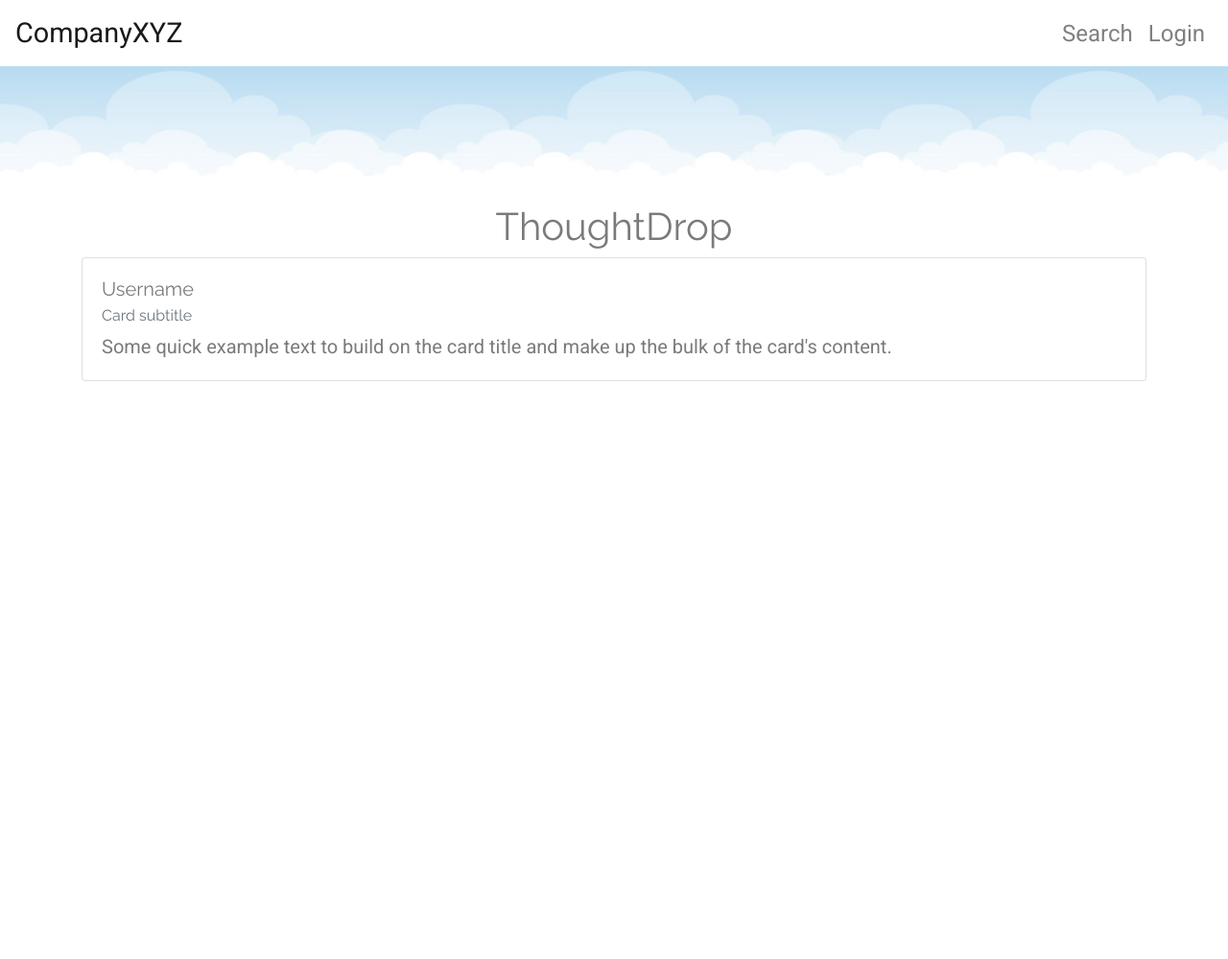
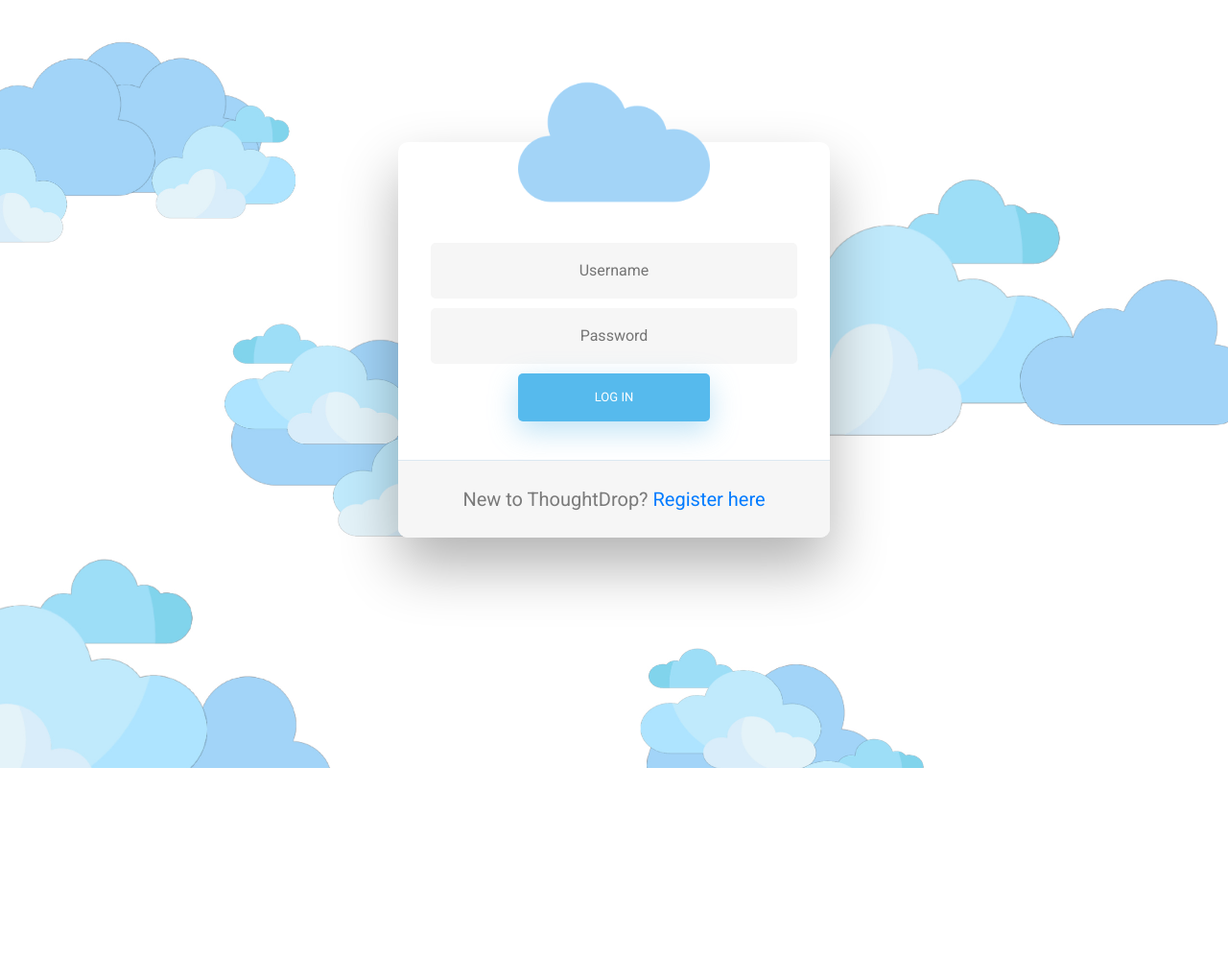
Before and after one commit to dev-drop/ThoughtDrop, a PHP site: page / in a window 1280 px wide. Shown: the top 999 px of the page at 96% size. After the commit the page ends 800 px from the top, so only its background shows below. Run offline with PHP 8.4, Linux system fonts and the light colour scheme; some libraries are stand-ins or nearby versions.

Commit message:
Renamed login to index.php & main page to home.php

```diff
--- a/index.php
+++ b/index.php
@@ -7,64 +7,50 @@
     <link rel="stylesheet" href="https://stackpath.bootstrapcdn.com/bootstrap/4.1.3/css/bootstrap.min.css" integrity="sha384-MCw98/SFnGE8fJT3GXwEOngsV7Zt27NXFoaoApmYm81iuXoPkFOJwJ8ERdknLPMO" crossorigin="anonymous">
     <link rel="stylesheet" href="https://use.fontawesome.com/releases/v5.5.0/css/all.css" integrity="sha384-B4dIYHKNBt8Bc12p+WXckhzcICo0wtJAoU8YZTY5qE0Id1GSseTk6S+L3BlXeVIU" crossorigin="anonymous">
     <link href="https://fonts.googleapis.com/css?family=Raleway|Roboto" rel="stylesheet">
-    <script src="//code.jquery.com/jquery-1.11.1.min.js"></script>
+
 
     <link rel="stylesheet" href="styles/main.css">
 
 
 </head>
-<body data-spy="scroll" data-target=".navbar-light" data-offset="300">
+<body class="loginpage">
+
+<div>
+  <div class="wrapper">
+    <div id="formContent">
+      <!-- Tabs Titles -->
+
+      <!-- Icon -->
+      <div class="fadeIn first">
+        <img src="images/cloud.png" id="icon" alt="ThoughtDrop" />
+      </div>
+
+      <!-- Login Form -->
+      <form class="loginform" action="#" method="POST">
+        <input type="text" name="username" placeholder="Username">
+        <input type="text" name="password" placeholder="Password">
+        <input type="submit" value="Log In">
+      </form>
 
 
+      <!-- Registration Form -->
+      <form class="registrationform" action="#" method="POST">
+        <input type="text" name="id" placeholder="Enter Your Employee ID">
+        <input type="text" name="name" placeholder="Enter Your User Name">
+        <input type="text" name="password" placeholder="Enter Your Password">
+        <input type="submit" value="Register">
+      </form>
 
-<!--Navigation bar-->
-<nav id="navbar" class="navbar fixed-top navbar-expand-lg navbar-light bg-light">
-    <a class="navbar-brand" id="nav-brand" href="#">CompanyXYZ</a><br>
-    <button class="navbar-toggler" type="button" data-toggle="collapse" data-target="#navbarNav" aria-controls="navbarNav" aria-expanded="false" aria-label="Toggle navigation">
-        <span class="navbar-toggler-icon"></span>
-    </button>
-    <div class="collapse navbar-collapse justify-content-end" id="navbarNav">
-        <ul class="nav-pills navbar-nav" id="navbar-navv">
-            <li class="nav-item">
-                <a class="nav-link" href="#skills">Search</a>
-            </li>
-            <li class="nav-item">
-                <a class="nav-link" href="#about">Login</a>
-            </li>
-        </ul>
+      <!-- Footer with links -->
+      <div id="formFooter">
+        <div id="registerlink">New to ThoughtDrop? <a class="underlineHover" href="#">Register here</a></div>
+        <div id="loginlink">Already a User? <a class="underlineHover" href="#">Login here</a></div>
+      </div>
     </div>
-</nav>
-<section class="bgimage">
-    <div class="container-fluid">
-        <div class="row">
-            <div class="hero-text">
-                <h1>ThoughtDrop</h1>
-            </div>
-        </div>
-    </div>
-</section>
-
-
-<!---  Feed    ----------------------------------------------------------------->
-
-<div class="newsfeed container-fluid">
-  <div class="container">
-    <div class="card">
-        <div class="card-body">
-          <h5 class="card-title">Username</h5>
-          <h6 class="card-subtitle mb-2 text-muted">Card subtitle</h6>
-          <p class="card-text">Some quick example text to build on the card title and make up the bulk of the card's content.</p>
-        </div>
-      </div>
   </div>
 </div>
 
-
-
-
-
-
-<script src="https://cdnjs.cloudflare.com/ajax/libs/popper.js/1.14.3/umd/popper.min.js" integrity="sha384-ZMP7rVo3mIykV+2+9J3UJ46jBk0WLaUAdn689aCwoqbBJiSnjAK/l8WvCWPIPm49" crossorigin="anonymous"></script>
-<script src="https://stackpath.bootstrapcdn.com/bootstrap/4.1.3/js/bootstrap.min.js" integrity="sha384-ChfqqxuZUCnJSK3+MXmPNIyE6ZbWh2IMqE241rYiqJxyMiZ6OW/JmZQ5stwEULTy" crossorigin="anonymous"></script>
-</body>
+<script src="//code.jquery.com/jquery-1.11.1.min.js"></script>
+<script src="scripts/scripts.js"></script>
+<body>
 </html>
```
Also changed, not shown: home.php (added, +70 -0 lines).
